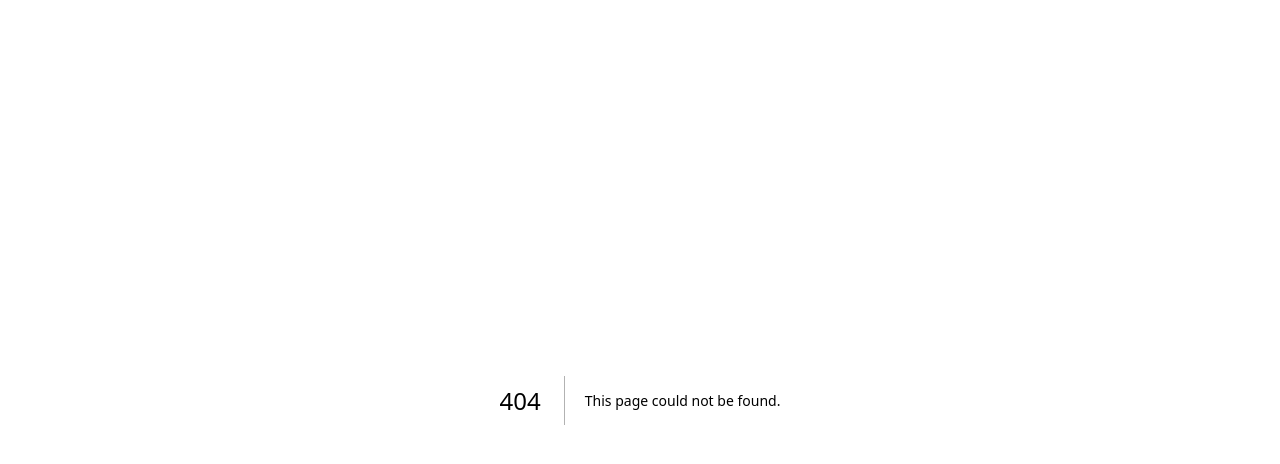
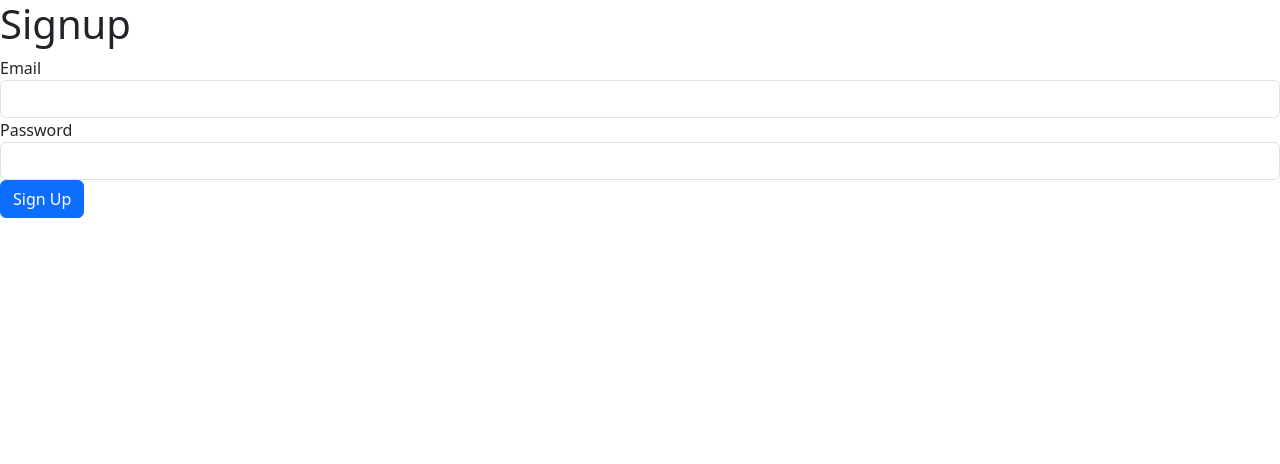
Before and after one commit to james-jasenia/ticketing, a Next.js app in the folder client/: page /auth/signup in a window 1280 px wide. Before the commit this address had no page. Shown: the top 464 px of the page. Built offline with nearby package versions, Linux system fonts and the light colour scheme.

Commit message:
Created signup component

```diff
--- a/client/package.json
+++ b/client/package.json
@@ -11,6 +11,7 @@
   "license": "ISC",
   "description": "",
   "dependencies": {
+    "axios": "^1.7.7",
     "bootstrap": "^5.3.3",
     "next": "^13.5.7",
     "react": "^18.3.1",
--- /dev/null
+++ b/client/pages/auth/signup.js
@@ -0,0 +1,32 @@
+import { useState } from "react";
+import axios from "axios";
+
+function SignupPage() {
+    const [email, setEmail] = useState('');
+    const [password, setPassword] = useState('');
+
+    const handleSubmit = async (event) => {
+        event.preventDefault();
+
+        const response = await axios.post('/api/users/signup', { email, password });
+
+        console.log(response.data);
+    }
+
+    return(
+        <form onSubmit={handleSubmit}>
+            <h1>Signup</h1>
+            <div className="form-group">
+                <label>Email</label>
+                <input className="form-control" value={email} onChange={e => setEmail(e.target.value)} />
+            </div>
+            <div className="form-group">
+                <label>Password</label>
+                <input type="password" className="form-control" value={password} onChange={e => setPassword(e.target.value)} />
+            </div>
+            <button className="btn btn-primary">Sign Up</button>
+        </form>
+    )
+}
+
+export default SignupPage;
```
Also changed, not shown: 1 other file (tests, documents, lock files or other folders).
